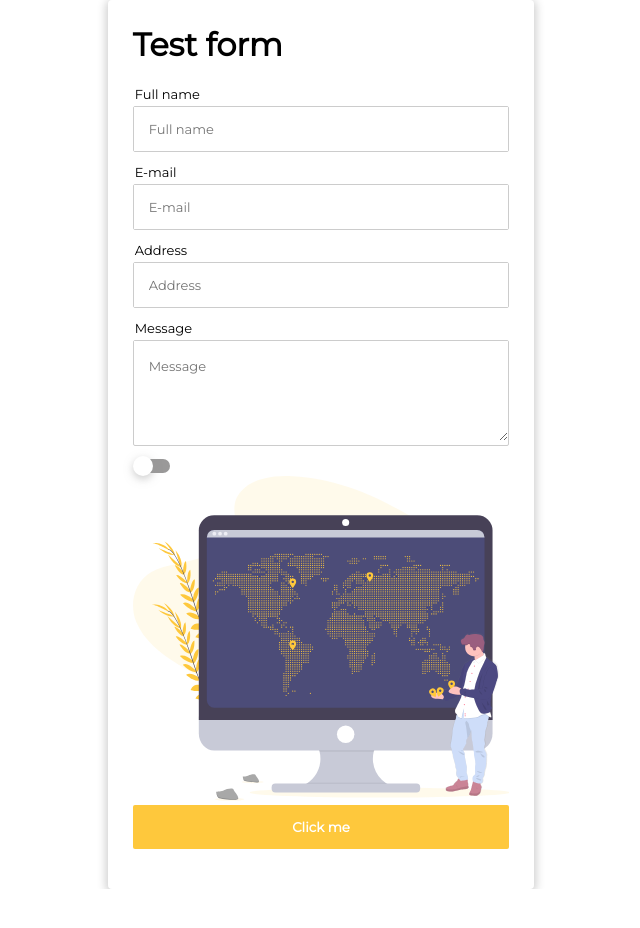
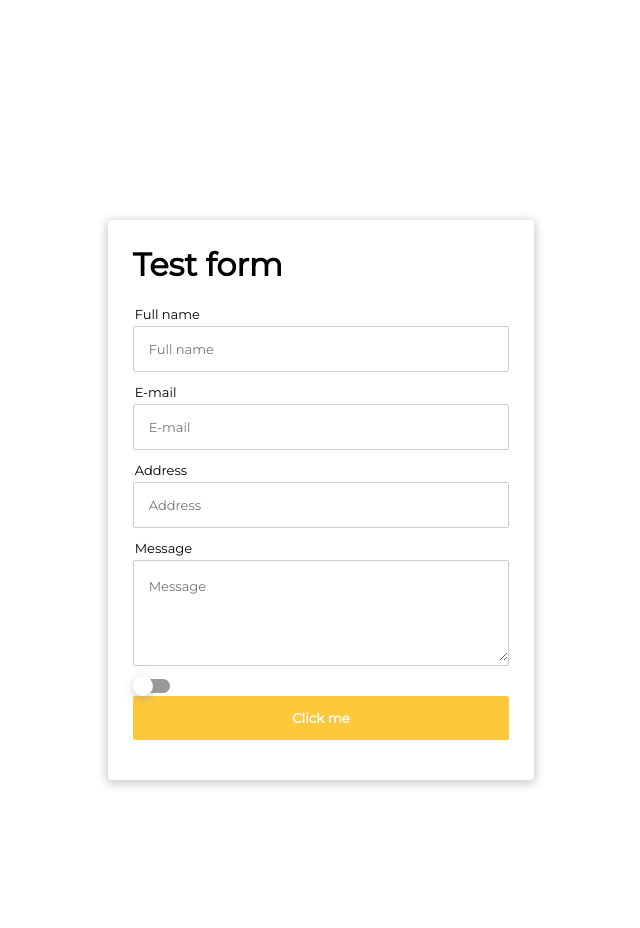
Before and after one commit to kockarevicivan/vue-zkittlez, a Vue app: page / in a window 1280 px wide. Shown: the top 928 px of the page, without its empty margins (319-959 px from the left). Before the commit the page ends 889 px from the top, so only its background shows below. Built offline with nearby package versions, Linux system fonts and the light colour scheme.

Commit message:
Added central/vertical centering.

```diff
--- a/src/App.vue
+++ b/src/App.vue
@@ -1,6 +1,6 @@
 <template>
 	<div id="app">
-		<ZCenter>
+		<ZCenter vertical horizontal>
 			<ZThird>
 				<ZCard>
 					<div>
@@ -12,7 +12,7 @@
 						<ZTextarea id="message" placeholder="Message" label="Message" />
 
 						<ZCheckbox />
-						<ZWorld />
+						<!-- <ZWorld /> -->
 
 						<ZButton @click="buttonClick" text="Click me" />
 					</div>
@@ -30,7 +30,7 @@
 import ZButton from './components/ZButton.vue';
 import ZCard from './components/ZCard.vue';
 import ZCheckbox from './components/ZCheckbox.vue';
-import ZWorld from './components/illustrations/ZWorld.vue';
+// import ZWorld from './components/illustrations/ZWorld.vue';
 
 export default {
 	name: 'app',
@@ -42,7 +42,7 @@
 		ZButton,
 		ZCard,
 		ZCheckbox,
-		ZWorld
+		// ZWorld
 	},
 	methods: {
 		onFullName(value) {
@@ -68,4 +68,8 @@
 h1 {
 	margin-bottom: 20px;
 }
+
+#app {
+	height: 1000px;
+}
 </style>
--- a/src/components/layout/ZCenter.vue
+++ b/src/components/layout/ZCenter.vue
@@ -1,18 +1,25 @@
 <template>
-	<div>
+	<div :style="computedStyle">
         <slot></slot>
     </div>
 </template>
 
 <script>
 export default {
-	name: 'ZCenter'
+    name: 'ZCenter',
+    props: {
+        vertical: Boolean,
+        horizontal: Boolean
+    },
+    computed: {
+        computedStyle() {
+            let style = 'display: flex;height: 100%;';
+
+            if(this.horizontal) style += 'justify-content: center;';
+            if(this.vertical) style += 'align-items: center';
+
+            return style;
+        }
+    }
 }
 </script>
-
-<style scoped>
-div {
-    display: flex;
-    justify-content: center;
-}
-</style>
```
